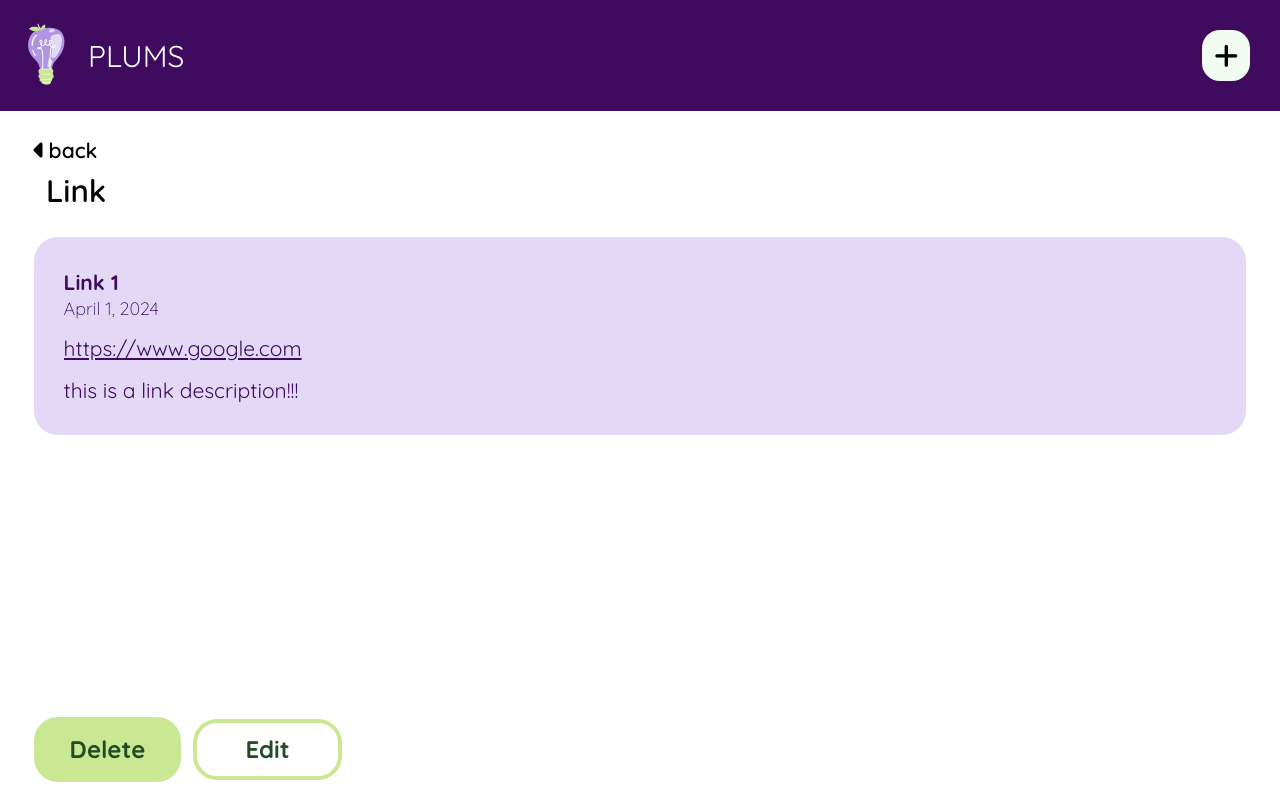
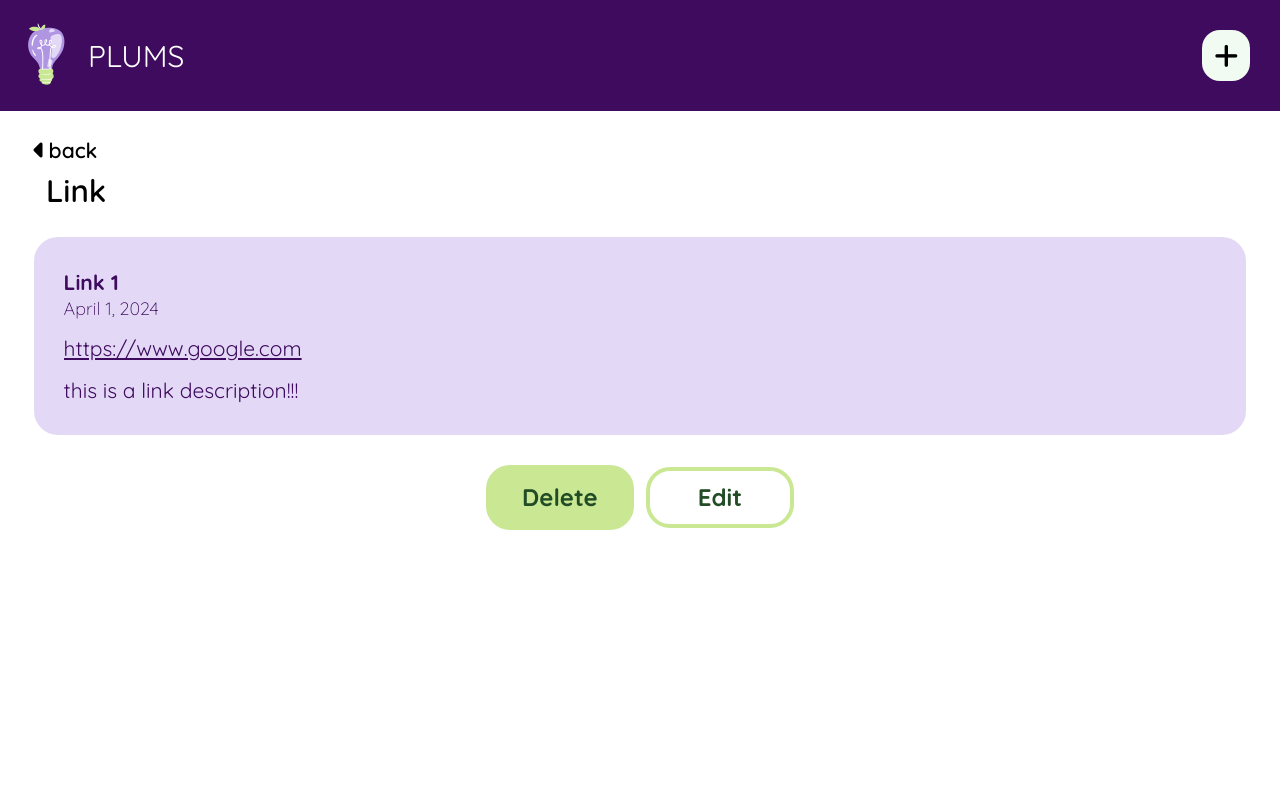
Before and after one commit to Ardenz1/plums, a Next.js app: page /topicDetails/links/1 in a window 1280 px wide. Built offline with nearby package versions, Linux system fonts and the light colour scheme.

Commit message:
updated delete and edit button

```diff
--- a/src/components/DeleteEditBtns.tsx
+++ b/src/components/DeleteEditBtns.tsx
@@ -1,12 +1,8 @@
 export default function DeleteEditBtns() {
   return (
-    <>
-      <div className="absolute bottom-0">
-        <div className="mt-auto flex justify-center items-center py-2 space-x-2">
-          <button className="bg-leaf-200 rounded-2xl p-3 px-6 mb-1 text-leaf-300 font-bold">Delete</button>
-          <button className="border-4 border-leaf-200 rounded-2xl p-2 px-8 mb-1 text-leaf-300 font-bold">Edit</button>
-        </div>
-      </div>
-    </>
+    <div className=" bg-white sticky bottom-0 mt-auto flex justify-center items-center space-x-2">
+      <button className="bg-leaf-200 rounded-2xl my-3 p-3 px-6 text-leaf-300 font-bold">Delete</button>
+      <button className="border-4 border-leaf-200 rounded-2xl my-3 p-2 px-8 text-leaf-300 font-bold">Edit</button>
+    </div>
   )
 }
```
